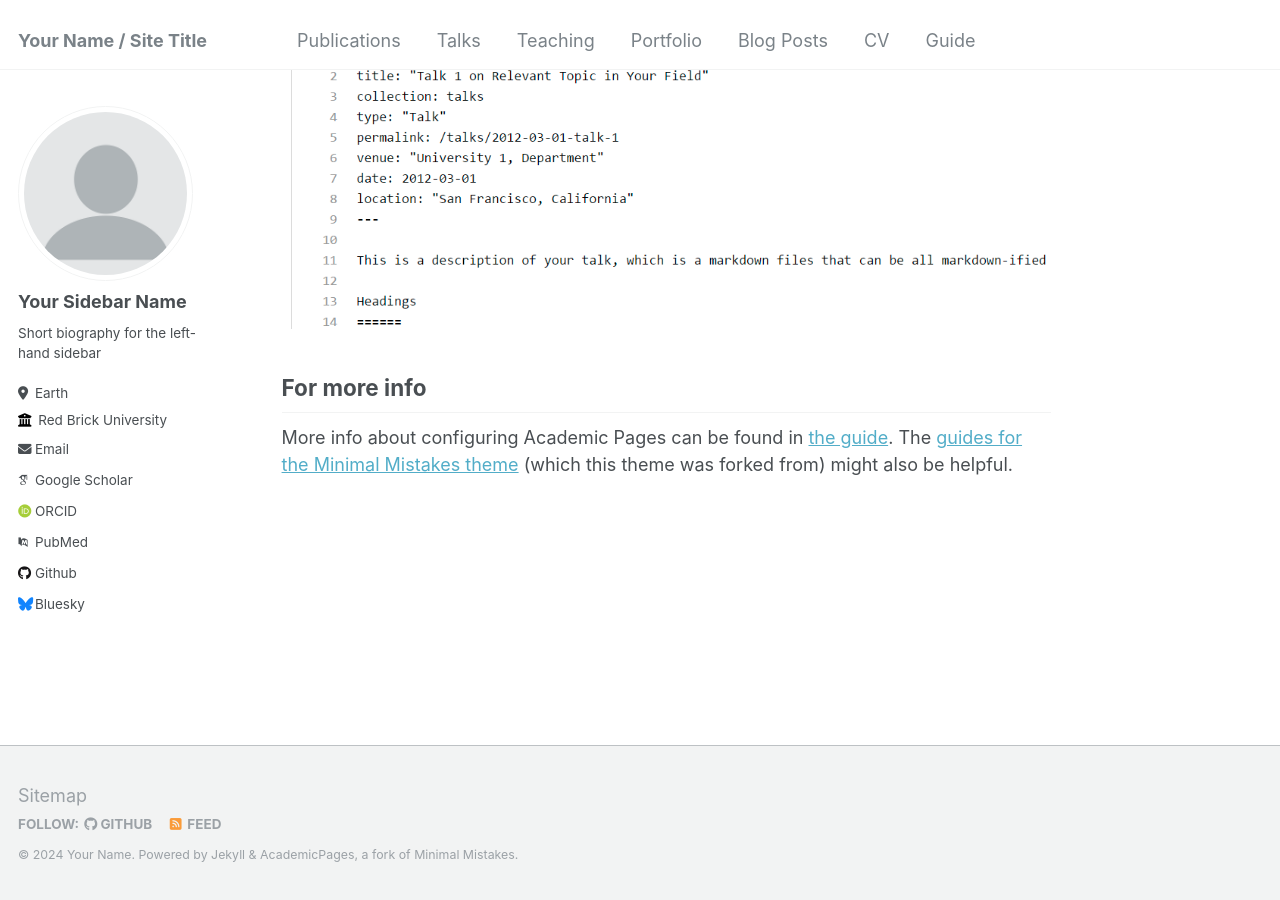
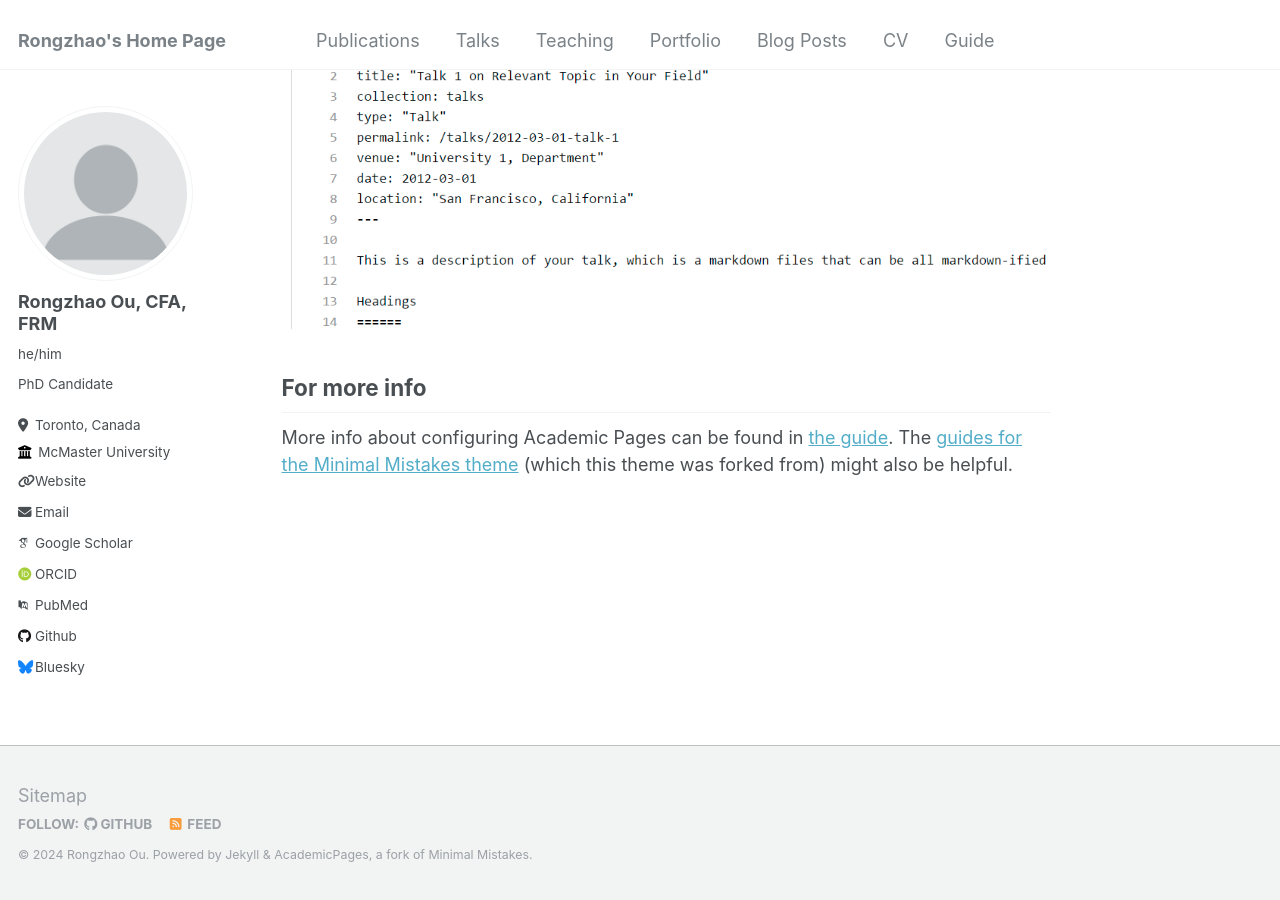
Before and after one commit to ourongzhao/ourongzhao.github.io, a Jekyll site: the page built from _pages/about.md, in a window 1280 px wide and 900 px high, scrolled down 2660 px. Built offline with Jekyll 4.4.1, drawn with Linux system fonts in a browser that asks for light colours; some web fonts are replaced.

Commit message:
Update _config.yml

```diff
--- a/_config.yml
+++ b/_config.yml
@@ -8,13 +8,13 @@
 
 # Basic Site Settings
 locale                   : "en-US"
-title                    : "Your Name / Site Title"
+title                    : "Rongzhao's Home Page"
 title_separator          : "-"
-name                     : &name "Your Name"
+name                     : "Rongzhao Ou"
 description              : &description "personal description"
-url                      : https://academicpages.github.io # the base hostname & protocol for your site e.g. "https://mmistakes.github.io"
+url                      : https://ourongzhao.github.io # the base hostname & protocol for your site e.g. "https://mmistakes.github.io"
 baseurl                  : "" # the subpath of your site, e.g. "/blog"
-repository               : "academicpages/academicpages.github.io"
+repository               : "ourongzhao/ourongzhao.github.io"
 
 # Site Author - The following control what appear as part of the author content on the side bar.
 #               If a field is blank the icon and link will not appear, otherwise it will be shown.
@@ -22,13 +22,13 @@ repository               : "academicpages/academicpages.github.io"
 author:
   # Biographic information
   avatar           : "profile.png"
-  name             : "Your Sidebar Name"
-  pronouns         : # example: "she/her"
-  bio              : "Short biography for the left-hand sidebar"
-  location         : "Earth"
-  employer         : "Red Brick University"
-  uri              : # URL
-  email            : "none@example.org"
+  name             : "Rongzhao Ou, CFA, FRM"
+  pronouns         : "he/him"
+  bio              : "PhD Candidate"
+  location         : "Toronto, Canada"
+  employer         : "McMaster University"
+  uri              : "ourongzhao.com"
+  email            : "our@mcmaster.ca"
 
   # Academic websites
   arxiv            : # URL - Update with the correct link to your profile
```
